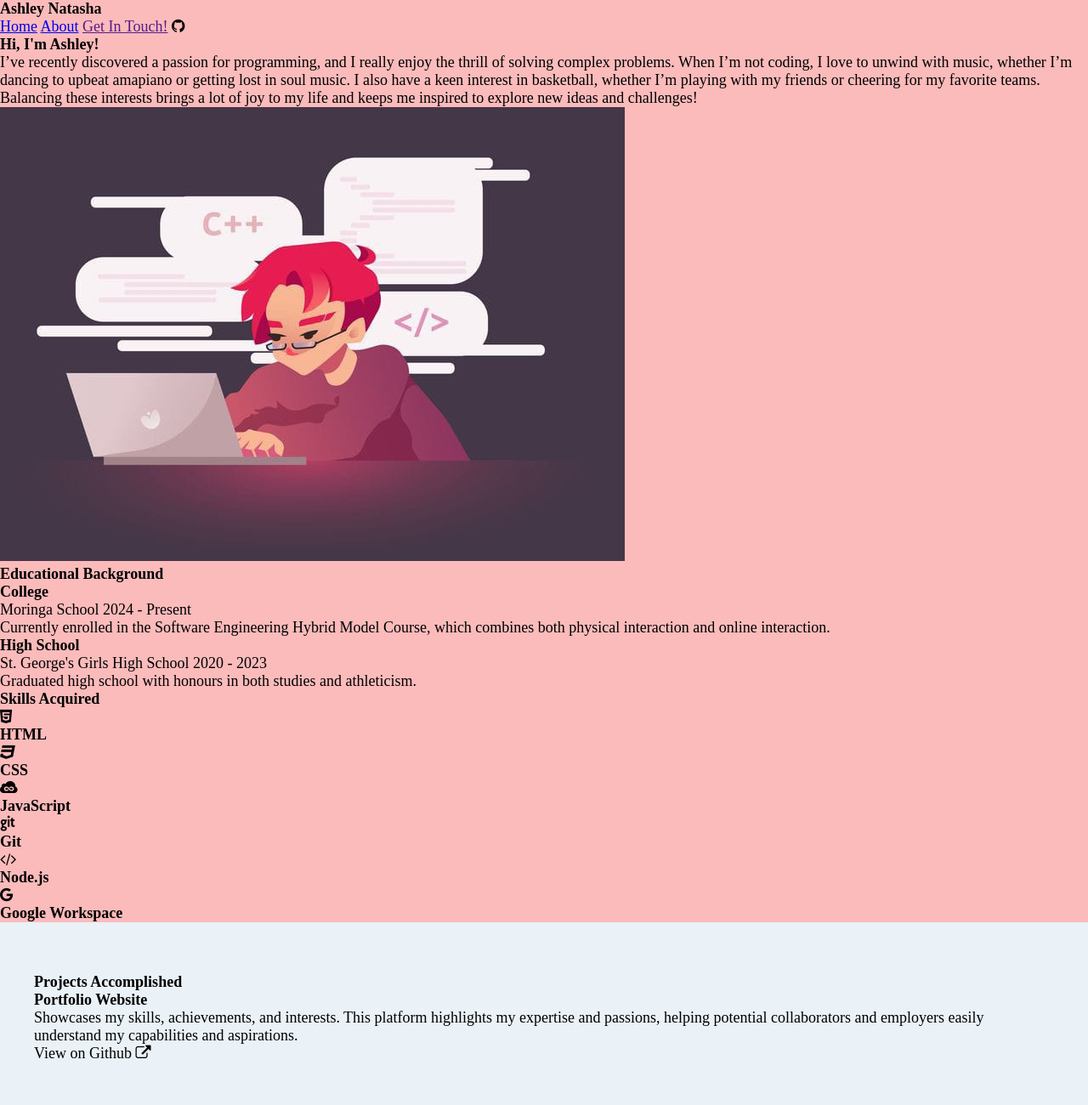
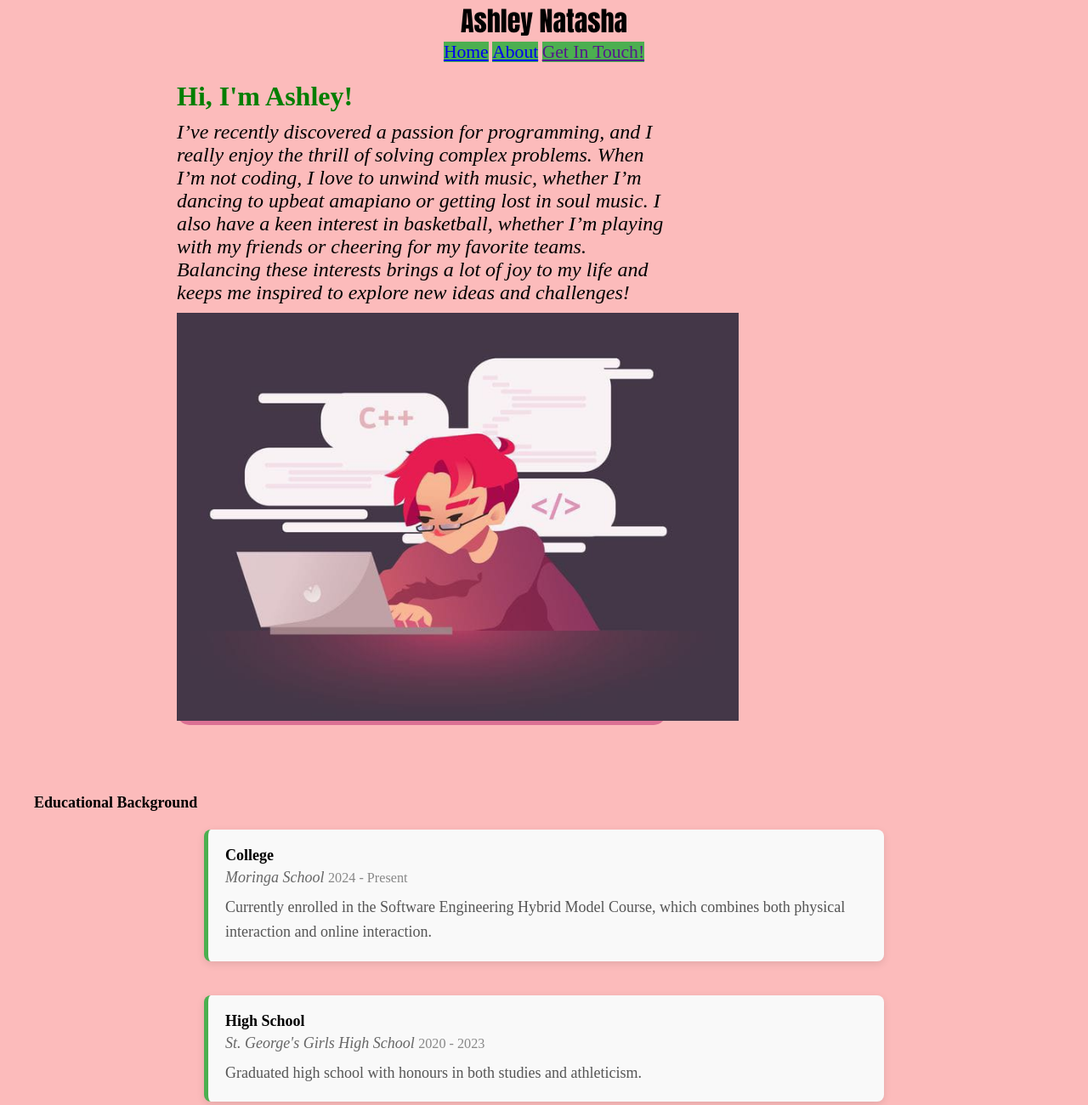
Before and after one commit to natasherr/Portfolio, a plain HTML site: page index.html in a window 1280 px wide. Shown: the top 1300 px of the page at 85% size. Drawn offline with Linux system fonts and the light colour scheme.

Commit message:
finally done

```diff
--- a/index.html
+++ b/index.html
@@ -14,7 +14,6 @@
             <a href="./index.html">Home</a>
             <a href="./about.html" target="_blank">About</a>
             <a href="">Get In Touch!</a>
-            <i class="fa fa-github" aria-hidden="true"></i>
         </div>
 
     </section>
@@ -26,25 +25,26 @@
             <p>
                 I’ve recently discovered a passion for programming, and I really enjoy the thrill of solving complex problems. When I’m not coding, I love to unwind with music, whether I’m dancing to upbeat amapiano or getting lost in soul music. I also have a keen interest in basketball, whether I’m playing with my friends or cheering for my favorite teams. Balancing these interests brings a lot of joy to my life and keeps me inspired to explore new ideas and challenges!
             </p>
-            <div>
+            <div class="right">
                 <img src="./images/coder.jpeg" alt="A cool coder">
             </div>
         </div>
         </div>
     </section>
 
-    <section id="education">
-        <h2 class="edubackground">Educational Background</h2>
+    <section id="education" class="edubackground">
+        <h2 class="edutitle">Educational Background</h2>
+        <br>
         <div class="education-timeline">
-         <div>
-            <h3 id="edulevel">College</h3>
+         <div id="edulevel">
+            <h3>College</h3>
             <span id="institution">Moringa School</span>
             <span id="year">2024 - Present</span>
             <p>Currently enrolled in the Software Engineering Hybrid Model Course, which combines both physical interaction and online interaction.</p>
          </div>
 
-          <div>
-            <h3 id="edulevel">High School</h3>
+          <div id="edulevel">
+            <h3>High School</h3>
             <span id="institution">St. George's Girls High School</span>
             <span id="year">2020 - 2023</span>
             <p>Graduated high school with honours in both studies and athleticism.</p>
@@ -52,35 +52,37 @@
         </div>
     </section>
 
-    <section id="skills">
-        <h2>Skills Acquired</h2>
+    <section id="skills" class="skills-section">
+        <h2 >Skills Acquired</h2>
+        <br>
+        <br>
       <div class="skills-grid">
-         <div class="skills">
+         <div class="skill">
             <i class="fa fa-html5" aria-hidden="true"></i>
             <h3>HTML</h3>
          </div>
 
-         <div class="skills">
+         <div class="skill">
             <i class="fa fa-css3" aria-hidden="true"></i>
             <h3>CSS</h3>
          </div>
 
-         <div class="skills">
+         <div class="skill">
             <i class="fa fa-jsfiddle" aria-hidden="true"></i>
             <h3>JavaScript</h3>
          </div>
 
-          <div class="skills">
+          <div class="skill">
             <i class="fa fa-git" aria-hidden="true"></i>
             <h3>Git</h3>
          </div>
 
-         <div class="skills">
+         <div class="skill">
             <i class="fa fa-code" aria-hidden="true"></i>
             <h3>Node.js</h3>
          </div>
 
-         <div class="skills">
+         <div class="skill">
             <i class="fa fa-google" aria-hidden="true"></i>
             <h3>Google Workspace</h3>
          </div>
@@ -89,12 +91,14 @@
 
     <section id="projects" class="projects-section">
         <h2>Projects Accomplished</h2>
+        <br>
+        <br>
       <div class="projects-grid">
         <div id="project-item">
          <h3>Portfolio Website</h3>
          <p>Showcases my skills, achievements, and interests. This platform highlights my expertise and passions, helping potential collaborators and employers easily understand my capabilities and aspirations.</p>
          <div>
-            <span>View on Github</span>
+            <a target="_blank" href="https://github.com/natasherr/Portfolio">View on Github</a>
             <i class="fa fa-external-link" aria-hidden="true"></i>
          </div>
         </div>
@@ -139,7 +143,6 @@
             <a href="">Call me!</a>
         </div>
         <p>Copyright 2024</p>
-
     </section>
 
 </body>
--- a/portfolio.css
+++ b/portfolio.css
@@ -1,5 +1,5 @@
 body{
-    background-color: rgb(252, 187, 187);
+    background-color: #fcbbbb;
 }
 
 *{
@@ -7,6 +7,20 @@ body{
     margin: 0;
     font-size: large;
     font-family: 'Times New Roman', Times, serif;
+}
+
+#navbar{
+  text-align: center;
+}
+
+#navbar a{
+  font-size: larger;
+  background-color: #4CAF50;
+}
+
+#navbar h1{
+  font-size: xx-large;
+  font-family: Impact, Haettenschweiler, 'Arial Narrow Bold', sans-serif;
 }
 
 .form-horizontal {
@@ -74,6 +88,11 @@ body{
 
   }
 
+  #projects h2 {
+    text-align: center;
+    font-size: xx-large;
+  }
+
   .projects-section {
     padding: 60px 40px;
     background-color: #eaf2f8;
@@ -87,28 +106,172 @@ body{
     margin: 0 auto;
   }
 
-  .project-item {
+  #project-item {
     background-color: #ffffff;
     padding: 20px;
     border-radius: 8px;
     box-shadow: 0 3px 15px rgba(0, 0, 0, 0.1);
     transition: transform 0.3s ease;
   }
-  .project-item i{
+  #project-item i{
     color: brown;
     margin-top: 20px;
   }
-  .project-item:hover {
+  #project-item:hover {
     transform: translateY(-10px);
     box-shadow: 0 5px 20px rgba(0, 0, 0, 0.2);
   }
 
-  .project-item h2 {
+  #project-item h2 {
     font-size: 1rem;
     margin-bottom: 10px;
   }
 
-  .project-item p {
+  #project-item p {
     color: #555;
     line-height: 1.5;
   }
+
+  #landing {
+    display: grid;
+    grid-template-columns: auto auto;
+    height: 100vh;
+    width: 90vw;
+    margin: auto;
+    align-items: center;
+    justify-content: space-around;
+}
+#landing div{
+    width: 45vw;
+}
+#landing .right{
+    border-radius: 15px;
+    text-align: center;
+    background-color: palevioletred;
+}
+#landing p{
+    margin-top: 10px;
+    margin-bottom: 10px;
+    font-size: x-large;
+    font-style: italic;
+}
+
+#landing h5{
+  color: rgb(1, 126, 1);
+  font-size: xx-large;
+}
+
+#landing button{
+    border: none;
+    background-color: brown;
+    border-radius: 5px;
+    color: white;
+    padding: 5px 15px;
+}
+#landing button:hover{
+background-color: palevioletred;
+cursor: pointer;
+}
+
+#landing img{
+    height: 60vh;
+    text-align: center;
+}
+
+.edubackground {
+  padding: 60px 40px;
+    background-color: #fcbbbb;
+
+}
+
+.education-timeline {
+  display: flex;
+  flex-direction: column;
+  gap: 40px;
+  max-width: 800px;
+  margin: 0 auto;
+}
+
+#edulevel {
+  background-color: #f9f9f9;
+  border-left: 5px solid #4CAF50;
+  padding: 20px;
+  border-radius: 8px;
+  box-shadow: 0 3px 10px rgba(0, 0, 0, 0.1);
+}
+
+#edulevel h3 {
+  font-size: 1rem;
+  margin-bottom: 5px;
+}
+
+#institution {
+  font-style: italic;
+  color: #666;
+}
+
+#year {
+  font-size: 0.9rem;
+  color: #888;
+}
+
+#edulevel p {
+  margin-top: 10px;
+  line-height: 1.6;
+  color: #555;
+}
+
+#skills h2{
+  text-align: center;
+  font-size: xx-large;
+}
+
+.skills-grid {
+  display: grid;
+  grid-template-columns: auto auto auto auto;
+  grid-template-columns:(auto-fit, minmax(150px, 1fr))
+}
+
+.skill {
+  background-color: #f9f9f9;
+  border-radius: 8px;
+  font-family: Arial, Helvetica, sans-serif;
+  padding: 20px;
+  box-shadow: 0 2px 10px rgba(0, 0, 0, 0.1);
+  transition: transform 0.3s ease;
+  margin-bottom: 30px;
+}
+.skill i{
+  color: brown;
+  font-size: 70px;
+  margin-bottom: 10px;
+}
+.skill h3 {
+  font-size: 1rem;
+  margin-bottom: 0;
+}
+
+.skill:hover {
+  transform: translateY(-10px);
+  background-color: #eee;
+
+}
+
+.footer div{
+  display: flex;
+  flex-direction: row;
+  justify-content: center;
+  gap:10px;
+}
+
+.footer p{
+  text-align: center;
+}
+
+.footer a{
+  color: rgb(0, 0, 0);
+}
+
+.footer a:hover{
+  color: rgb(255, 0, 0);
+}
--- /dev/null
+++ b/settings.json
@@ -0,0 +1,3 @@
+{
+    "liveServer.settings.port": 5501
+}
```
Also changed, not shown: about.html (+65 -11 lines), 1 other file.
